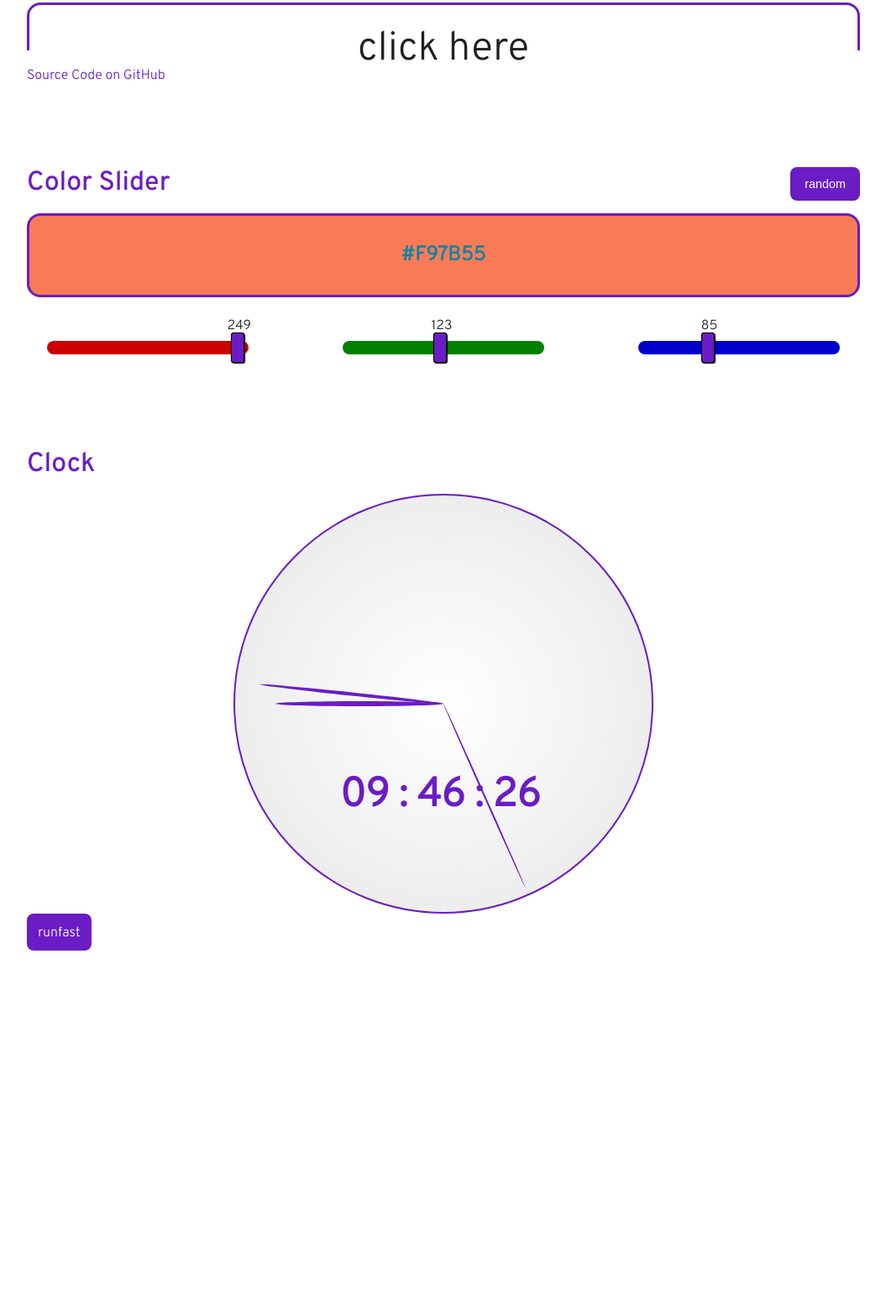
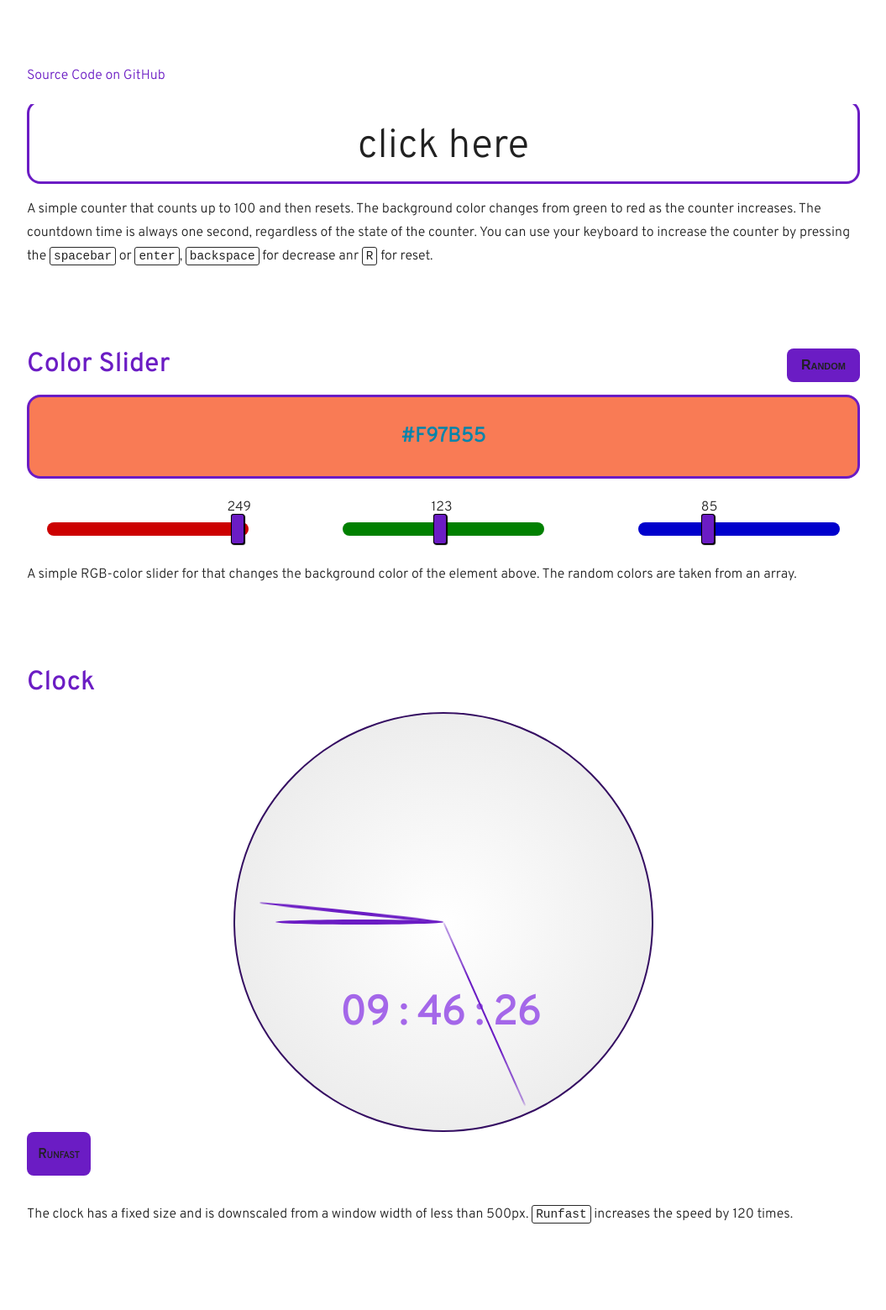
Before and after one commit to KoljaL/cooding-bootcamps-eu, a plain HTML site: page docs/webappbasic.html in a window 1280 px wide. Shown: the part 676-2236 px from the top of the page at 84% size, without its empty margins (112-1167 px from the left). Before the commit the page ends 1908 px from the top, so only its background shows below. Drawn offline with Linux system fonts and the light colour scheme.

Commit message:
ADD description for items

```diff
--- a/docs/css/almostclassless.css
+++ b/docs/css/almostclassless.css
@@ -703,7 +703,7 @@ code {
     color: var(--secondary);
     display: inline-block;
     font-family: monospace, monospace;
-    font-size: 1em;
+    font-size: 0.9em;
     /* font-weight: var(--font-weight-bold); */
     padding: 0 0.25rem;
 }
--- a/docs/webappbasic.html
+++ b/docs/webappbasic.html
@@ -327,7 +327,7 @@
       width: 500px;
       height: 500px;
       margin-inline: auto;
-      border: 2px solid var(--primary);
+      border: 2px solid var(--primary-darker);
       border-radius: 50%;
       position: relative;
       background: radial-gradient(var(--secondary-bg), var(--secondary-bg1));
@@ -361,6 +361,7 @@
       height: 4px;
       top: calc(50% - 2px) !important;
       left: calc(50% - 110px);
+      z-index: 5;
     }
 
     .second {
@@ -369,6 +370,7 @@
       height: 2px;
       top: calc(50% - 1px) !important;
       left: calc(50% - 120px);
+      z-index: 5;
     }
 
     .centerdot {
@@ -378,12 +380,13 @@
       border: 1px solid var(--primary);
       top: calc(50% - 3px) !important;
       left: calc(50% - 3px);
+      z-index: 5;
     }
 
     .digitalClock {
       font-size: 3rem;
       font-weight: 600;
-      color: var(--primary);
+      color: var(--primary-lighter);
       transform: translateX(125px) translateY(80px);
     }
 
@@ -397,6 +400,14 @@
       font-size: 1rem;
       padding: .75rem .75rem .65rem .75rem;
       position: relative;
+    }
+
+    #runfastButton,
+    button {
+      font-variant: small-caps;
+      font-weight: 600 !important;
+      font-size: 1rem;
+      color: var(--secondary)
     }
 
     #runfastButton:hover {
@@ -415,6 +426,11 @@
       width: 2rem;
       height: 2rem;
       display: inline-block;
+    }
+
+    p.description {
+      padding-top: 1rem;
+      margin: 0;
     }
   </style>
 </head>
@@ -437,6 +453,9 @@
       <input type="password" id="password" name="password" value="top secret">
       <button type="button" id="toggle" onclick="togglePassword()">Show</button>
     </form>
+    <p class="description">
+      Just a simple toggle switch between <code>&lt;input type=&quot;password&quot;&gt;</code> and <code>&lt;input type=&quot;password&quot;&gt;</code>.
+    </p>
   </section>
 
   <section class="fastcheapgood">
@@ -449,20 +468,28 @@
       <input type="checkbox" id="good" name="good" value="good">
       <label for="good">Good</label>
     </form>
+    <p class="description">
+      It is impossible to have all three of these things at the same time. If you want something to be fast, it will not be cheap. If you want something to be cheap, it will not be good. If you want something to be good, it will not be fast.
+    </p>
   </section>
 
   <section class="counter">
     <h2>Counter</h2>
-    <button class="counterReset">reset</button>
+    <button class="counterReset">Reset</button>
     <div class="counterBackground">
       <div class="counterValue">click here</div>
       <div class="counterBackgroundWidth"></div>
     </div>
+    <p class="description">
+      A simple counter that counts up to 100 and then resets. The background color changes from green to red as the counter increases.
+      The countdown time is always one second, regardless of the state of the counter.
+      You can use your keyboard to increase the counter by pressing the <kbd>spacebar</kbd> or <kbd>enter</kbd>, <kbd>backspace</kbd> for decrease anr <kbd>R</kbd> for reset.
+    </p>
   </section>
 
   <section class="colorSlider">
     <h2>Color Slider</h2>
-    <button class="randomColor">random</button>
+    <button class="randomColor">Random</button>
     <div class="colorPreview">
       <span class="colorName">#000000</span>
     </div>
@@ -480,8 +507,10 @@
         <span class="blueValue">85</span>
         <input type="range" min="0" max="255" value="85" class="blue">
       </div>
-
     </form>
+    <p class="description">
+      A simple RGB-color slider for that changes the background color of the element above. The random colors are taken from an array.
+    </p>
   </section>
 
 
@@ -498,8 +527,13 @@
         <span class="digitalClockSecond">00</span>
       </div>
     </div>
-    <input type="checkbox" id="runfast" style="display:none" autocomplete="off">
-    <label id=runfastButton for="runfast">runfast</label>
+    <p>
+      <input type="checkbox" id="runfast" style="display:none" autocomplete="off">
+      <label id=runfastButton for="runfast">Runfast</label>
+    </p>
+    <p class="description">
+      The clock has a fixed size and is downscaled from a window width of less than 500px. <kbd>Runfast</kbd> increases the speed by 120 times.
+    </p>
   </section>
 
 
```
